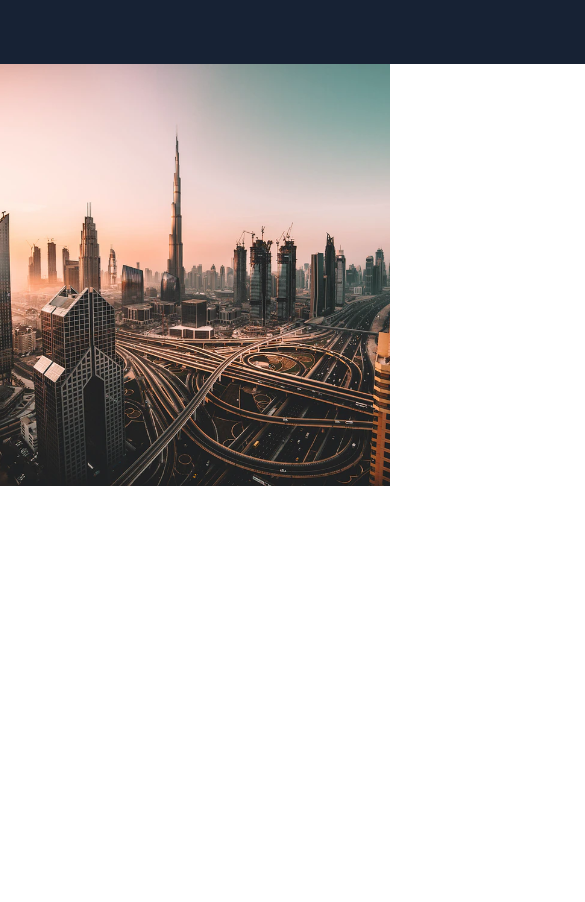
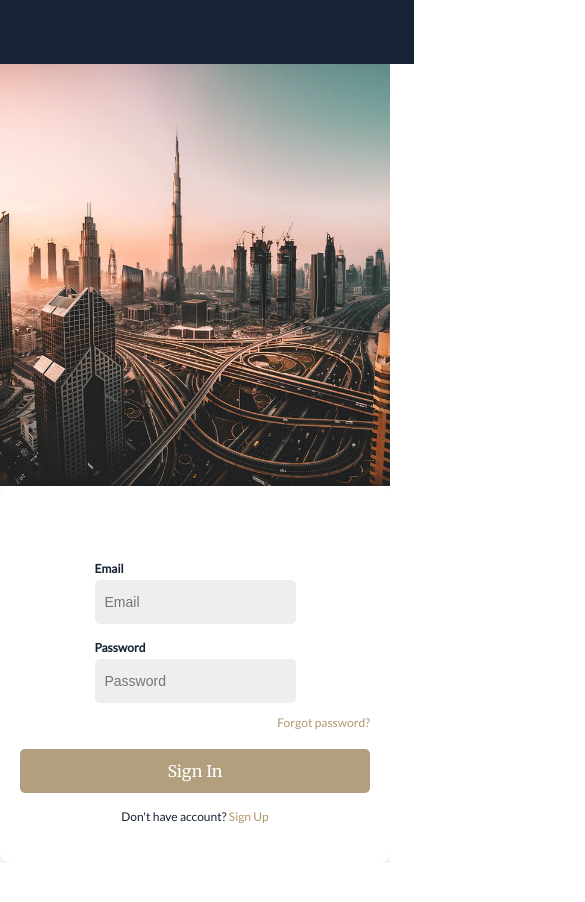
Before and after one commit to DariaDrob/deals-project, a React (Vite) app: page /login in a window 390 px wide. Shown: the top 902 px of the page, 585 px wide, since content can reach past the window. After the commit the page ends 863 px from the top, so only its background shows below. Built offline with nearby package versions, Linux system fonts and the light colour scheme.

Commit message:
Uploaded styles

```diff
--- a/styles.css
+++ b/styles.css
@@ -405,29 +405,44 @@ label[for="password"] {
 }
 
 @media (max-width: 767px) {
-
     body {
         min-width: unset;
         overflow-x: hidden;
     }
 
     .top-bar {
+        min-width: unset;
+        height: 64px;
+        position: fixed;
         display: flex;
-        justify-content: space-between;
+        justify-content: flex-end;
         align-items: center;
         padding: 0 12px;
-        height: 64px;
-        position: fixed;
-        width: 100%;
-        z-index: 999;
+        z-index: 20;
     }
 
     .signup-btn,
+    .login-btn,
+    .signup-out-btn {
+        position: static;
+        width: auto;
+        height: 36px;
+        padding: 0 12px;
+        font-size: 14px;
+        margin-left: 8px;
+        border-radius: 5px;
+    }
+
+    .signup-btn,
+    .signup-out-btn {
+        background-color: #B29F7E;
+        color: #FFFFFF;
+    }
+
     .login-btn {
-        font-size: 14px;
-        padding: 6px 12px;
-        height: 36px;
-        position: static;
+        background-color: transparent;
+        border: 1px solid #FFFFFF;
+        color: #FFFFFF;
     }
 
 
@@ -437,30 +452,37 @@ label[for="password"] {
         height: 100vh;
         top: 64px;
         position: relative;
+        background-size: cover;
+        background-position: center;
     }
 
     .overlay {
         min-width: unset;
         width: 100%;
         height: 100%;
+        position: absolute;
+        top: 0;
+        left: 0;
     }
 
     .main-heading {
         width: 90%;
         left: 50%;
         top: 30%;
-        transform: translateX(-50%);
-        font-size: 28px;
+        transform: translate(-50%, -50%);
+        font-size: 32px;
         text-align: center;
+        line-height: 1.2;
     }
 
     .subtext {
         width: 90%;
         left: 50%;
-        top: 48%;
-        transform: translateX(-50%);
-        font-size: 16px;
+        top: 50%;
+        transform: translate(-50%, 0);
+        font-size: 18px;
         text-align: center;
+        line-height: 1.4;
     }
 
     .get-started-btn {
@@ -470,42 +492,72 @@ label[for="password"] {
         transform: translateX(-50%);
         width: 160px;
         height: 44px;
+        font-size: 18px;
     }
 
-    /* Дилы */
+
     .deals-section {
         padding: 20px 16px;
         margin-top: 0;
+        position: relative;
+        top: 100vh;
     }
 
     .deals-heading {
-        font-size: 24px;
+        font-size: 28px;
         text-align: center;
+        margin-bottom: 24px;
     }
 
     .deals-grid {
+        display: flex;
         flex-direction: column;
-        gap: 16px;
+        gap: 24px;
+        align-items: center;
+        max-width: 100%;
     }
 
     .picture1,
     .picture2,
     .picture3,
     .picture4 {
-        width: 50%;
-        height: 180px;
-        margin: 0 auto;
+        width: 100%;
+        max-width: 315px;
+        height: 200px;
         background-size: cover;
         background-position: center;
     }
 
-    /* Тексты внутри картинок */
-    .deals-grid > div > div > div {
-        font-size: 14px !important;
-        white-space: normal !important;
+
+    .deals-grid > div {
+        position: relative;
+        width: 100%;
+        max-width: 315px;
     }
 
-    /* Логин / Регистрация */
+    .deals-grid > div > div > div {
+        font-size: 16px !important;
+        white-space: normal !important;
+        position: absolute;
+        left: 10px;
+    }
+
+    .deals-grid > div > div > div:nth-child(1) {
+        top: 120px;
+        font-size: 18px !important;
+    }
+
+    .deals-grid > div > div > div:nth-child(2),
+    .deals-grid > div > div > div:nth-child(3),
+    .deals-grid > div > div > div:nth-child(4),
+    .deals-grid > div > div > div:nth-child(5),
+    .deals-grid > div > div > div:nth-child(6) {
+        top: 150px;
+        left: 10px;
+        margin-bottom: 8px;
+    }
+
+
     .login {
         width: 100%;
         height: 50vh;
@@ -516,45 +568,91 @@ label[for="password"] {
         background-position: center;
     }
 
-    .right-side,
     .login-container {
+        position: absolute;
+        top: calc(50vh + 64px);
+        left: 50%;
+        transform: translateX(-50%);
         width: 90%;
-        margin: 0 auto;
-        text-align: center;
+        max-width: 350px;
+        background: white;
+        padding: 20px;
+        border-radius: 10px;
+        box-shadow: 0 4px 8px rgba(0, 0, 0, 0.1);
     }
 
     .login-container h2 {
-        font-size: 22px;
+        font-size: 24px; /* увеличил */
         text-align: center;
-        margin-bottom: 16px;
+        margin-bottom: 24px;
+        position: relative;
+        top: -60vh;
+        left: 50%;
+        transform: translate(-50%, -50%);
+        color: #FFFFFF;
+        z-index: 5;
+        text-shadow: 1px 1px 2px #000;
+    }
+
+    label {
+        font-size: 12px;
+        position: static;
+        margin-bottom: 4px;
+        display: block;
+    }
+
+    label[for="email"],
+    label[for="password"] {
+        position: static;
+        top: unset;
+        left: unset;
     }
 
     #email,
-    #password,
+    #password {
+        position: static;
+        width: 100%;
+        height: 44px;
+        margin-bottom: 16px;
+        top: unset;
+        left: unset;
+    }
+
     .sign-in-btn {
-        width: 100% !important;
         position: static;
-        margin-top: 12px;
+        width: 100%;
+        height: 44px;
+        top: unset;
+        left: unset;
     }
 
     .forgot {
         position: static;
+        top: unset;
+        left: unset;
+        width: 100%;
         text-align: right;
-        width: 100%;
-        margin-top: 8px;
+        margin-top: -8px;
+        margin-bottom: 16px;
     }
 
     .signup {
         position: static;
+        top: unset;
+        left: unset;
         width: 100%;
-        margin-top: 12px;
         text-align: center;
+        margin-top: 16px;
     }
 
 
     .message-box {
-        width: 90%;
-        top: 100px;
+        position: fixed;
+        top: 50%;
+        left: 50%;
+        transform: translate(-50%, -50%);
+        width: 80%;
+        max-width: 300px;
+        z-index: 30;
     }
-
 }
```
